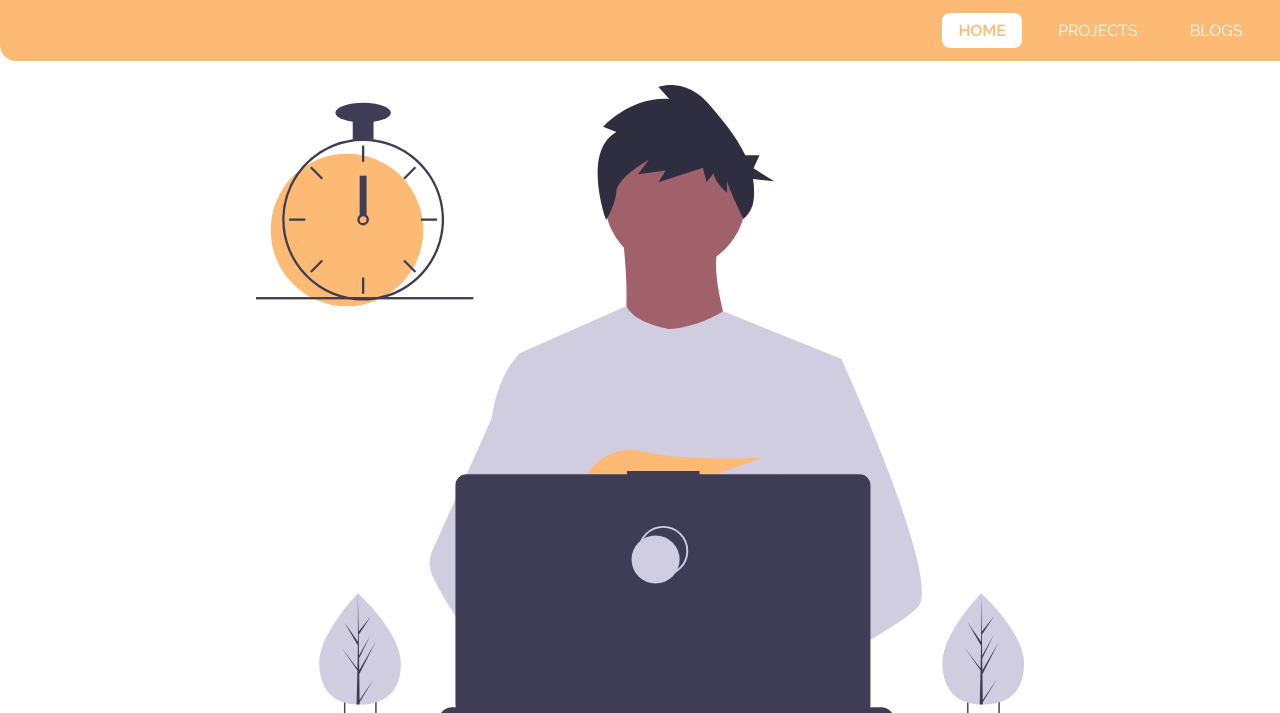
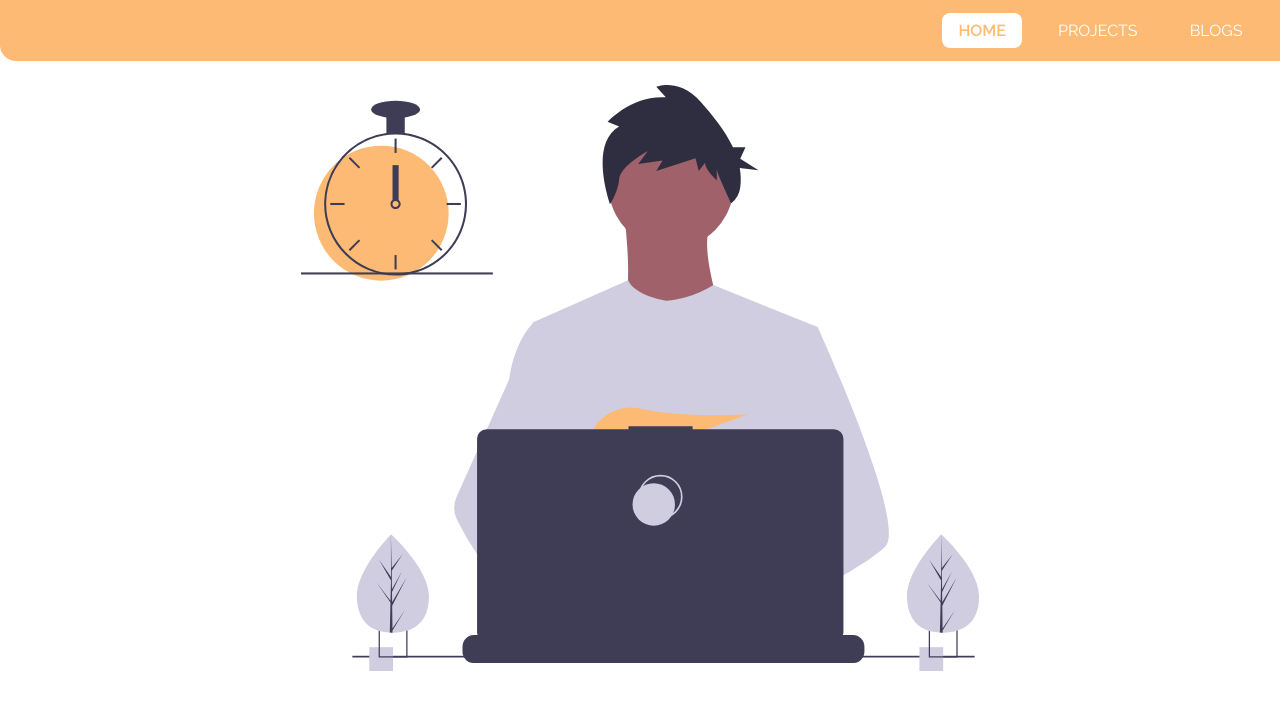
Before and after one commit to jeetbhalani15/jeet-portfolio, a plain HTML site: page index.html in a window 1280 px wide. Shown: the part 39-752 px from the top of the page. Drawn offline with Linux system fonts and the light colour scheme.

Commit message:
Update style.css
updated

```diff
--- a/style.css
+++ b/style.css
@@ -126,7 +126,7 @@ hr {
 }
 
 .hero .hero-img {
-    max-width: 60%;
+    max-width: 53%;
     display: block;
     margin: auto;
     margin: 1.5rem 0px;
```
